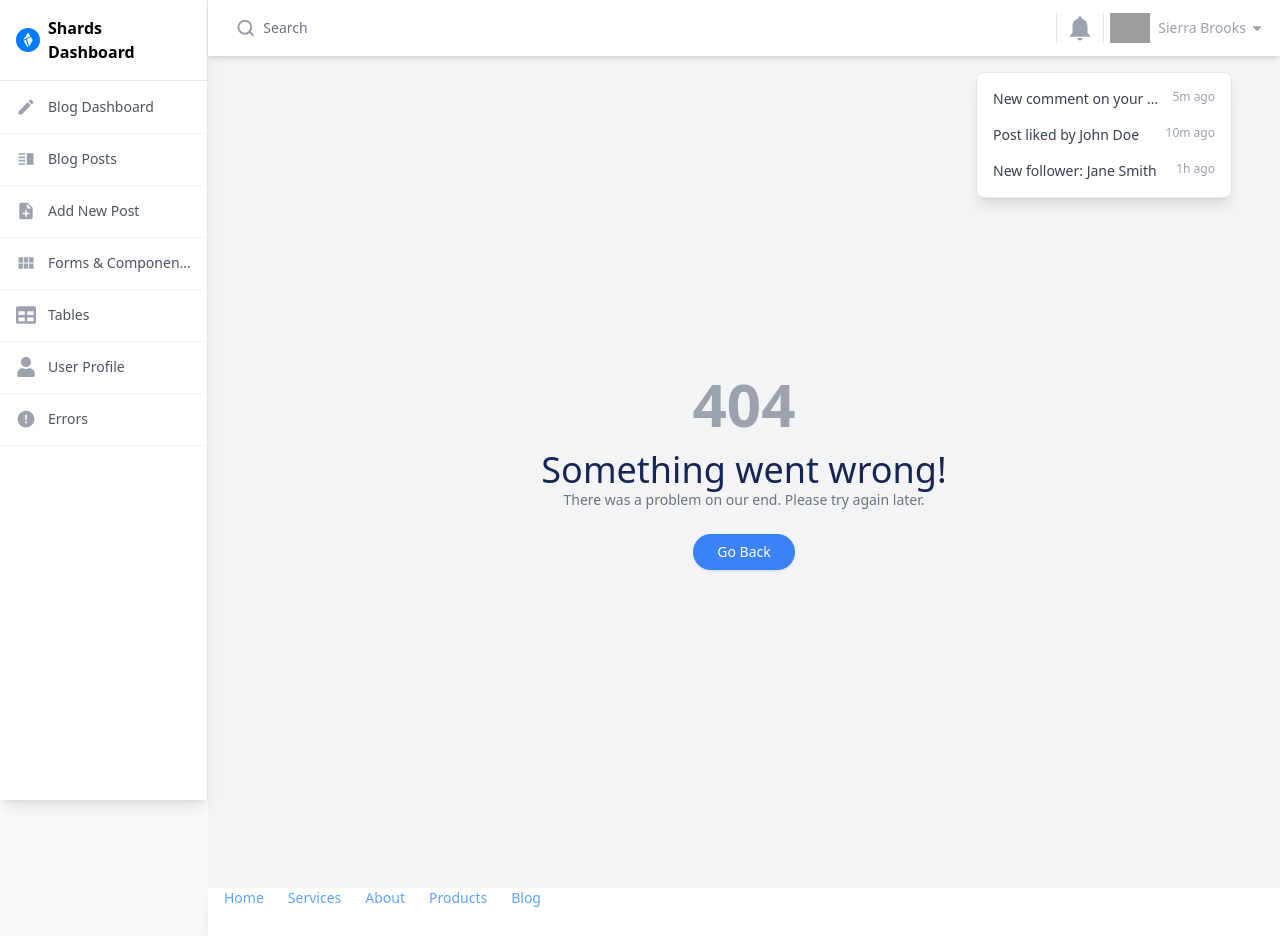
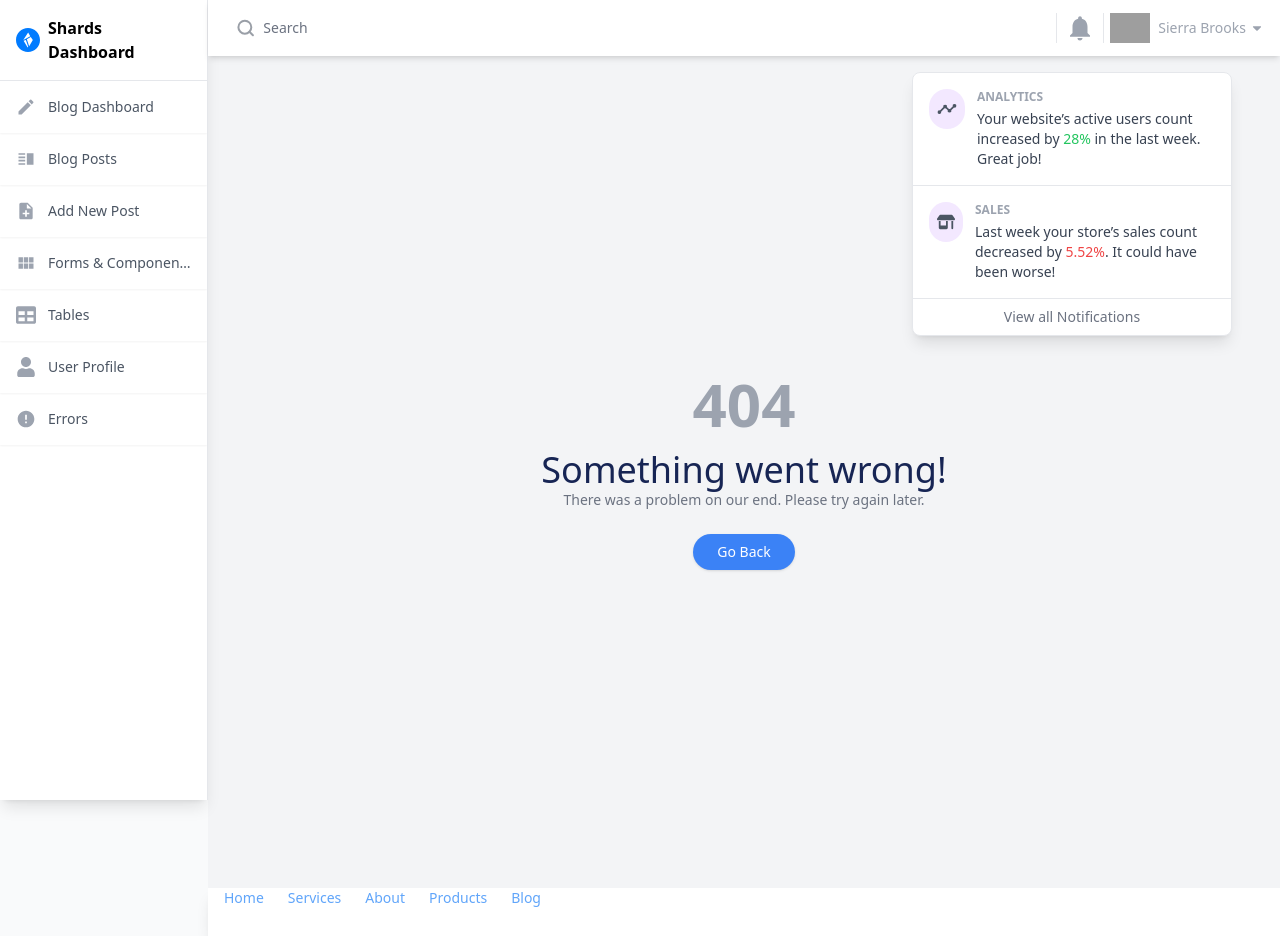
Before and after one commit to BiTech5/designrevision-replicate, a React (Vite) app: page / in a window 1280 px wide. Both pictures are taken after a click on the element 1080 px from the left and 28 px from the top of the page. Built offline with nearby package versions, Linux system fonts and the light colour scheme; grey boxes are pictures that could not be loaded.

Commit message:
notification bar update

```diff
--- a/src/components/layout/navbar.tsx
+++ b/src/components/layout/navbar.tsx
@@ -5,6 +5,7 @@ import { TbLogout } from "react-icons/tb";
 import { Link } from "react-router-dom";
 import { useState, useRef, useEffect } from "react";
 
+import Notification from "../ui/notification_dropdown";
 const Navbar = () => {
   const [openProfile, setOpenProfile] = useState(false);
   const [openNotifications, setOpenNotifications] = useState(false);
@@ -19,14 +20,9 @@ const Navbar = () => {
     { icon: <MdNoteAdd />, text: "Add New Post", path: "/new" },
   ];
 
-  const notificationMenu = [
-    { text: "New comment on your post", time: "5m ago" },
-    { text: "Post liked by John Doe", time: "10m ago" },
-    { text: "New follower: Jane Smith", time: "1h ago" },
-  ];
 
   useEffect(() => {
-    const handleClickOutside = (event:MouseEvent) => {
+    const handleClickOutside = (event: MouseEvent) => {
       if (
         profileDropdownRef.current &&
         !profileDropdownRef.current.contains(event.target as Node) &&
@@ -89,22 +85,7 @@ const Navbar = () => {
           </div>
 
           {openNotifications && (
-            <div
-              ref={notificationDropdownRef}
-              className="absolute top-16 right-12 mt-2 w-64 bg-white border border-gray-200 rounded-lg shadow-lg z-50 animate-dropdown"
-            >
-              <ul className="py-2 text-sm">
-                {notificationMenu.map((item, index) => (
-                  <li
-                    key={index}
-                    className="flex items-start px-4 py-2 hover:bg-gray-100 text-gray-700"
-                  >
-                    <span className="truncate flex-1">{item.text}</span>
-                    <span className="text-xs text-gray-400 ml-2">{item.time}</span>
-                  </li>
-                ))}
-              </ul>
-            </div>
+            <Notification notificationDropdownRef={notificationDropdownRef} />
           )}
 
           <div
--- /dev/null
+++ b/src/components/ui/notification_dropdown.tsx
@@ -0,0 +1,49 @@
+import React from "react";
+import { IoAnalyticsSharp } from "react-icons/io5";
+import { FaShop } from "react-icons/fa6";
+import NotificationProps from "../../models/notification";
+
+
+const Notification: React.FC<NotificationProps> = ({ notificationDropdownRef }) => {
+    return (
+        <div
+            ref={notificationDropdownRef}
+            className="absolute top-16 right-12 mt-2 w-80 bg-white border border-gray-200 rounded-lg shadow-lg z-50 animate-dropdown"
+        >
+            <ul className="text-sm divide-y divide-gray-200">
+                <li className="flex px-4 py-4">
+                    <div className="bg-purple-100 text-gray-600 rounded-full p-2 mr-3 flex items-center justify-center w-10 h-10">
+                        <IoAnalyticsSharp size={20} />
+                    </div>
+                    <div>
+                        <p className="text-xs text-gray-400 uppercase font-semibold mb-1">Analytics</p>
+                        <p className="text-gray-700">
+                            Your website’s active users count increased by{" "}
+                            <span className="text-green-500 font-medium">28%</span> in the last week. Great job!
+                        </p>
+                    </div>
+                </li>
+
+                <li className="flex px-4 py-4">
+                    <div className="bg-purple-100 text-gray-600 rounded-full p-2 mr-3 flex items-center justify-center w-10 h-10">
+                        <FaShop size={18} />
+                    </div>
+                    <div>
+                        <p className="text-xs text-gray-400 uppercase font-semibold mb-1">Sales</p>
+                        <p className="text-gray-700">
+                            Last week your store’s sales count decreased by{" "}
+                            <span className="text-red-500 font-medium">5.52%</span>. It could have been worse!
+                        </p>
+                    </div>
+                </li>
+            </ul>
+
+
+            <div className="text-center border-t border-gray-200 text-sm text-gray-500 py-2 hover:bg-gray-100 cursor-pointer">
+                View all Notifications
+            </div>
+        </div>
+    );
+};
+
+export default Notification;
--- /dev/null
+++ b/src/models/notification.ts
@@ -0,0 +1,5 @@
+interface NotificationProps {
+    notificationDropdownRef: React.RefObject<HTMLDivElement | null>;
+}
+
+export default NotificationProps;
```
